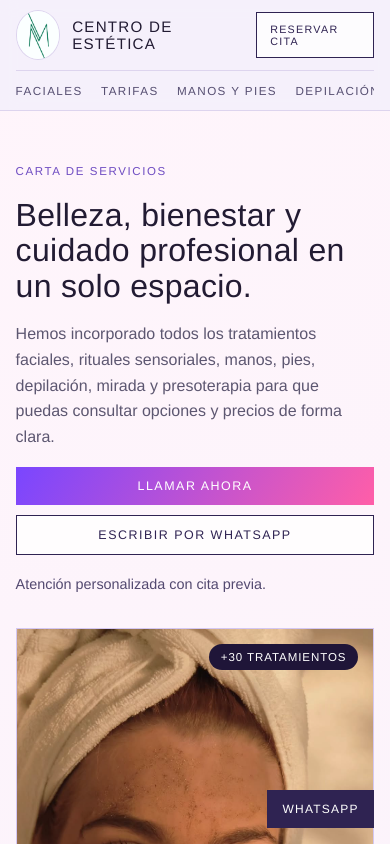
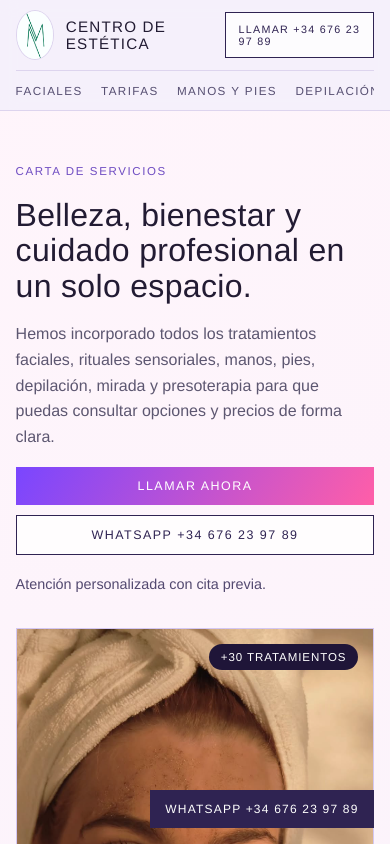
Before and after one commit to EduardoMGuillen/martamartinezweb, a Next.js app: page / in a window 390 px wide. Shown: the top 844 px of the page. Built offline with nearby package versions, Linux system fonts and the light colour scheme.

Commit message:
Update call and WhatsApp buttons with full phone number
Use +34 676 23 97 89 across call-to-action labels and contact text so the contact number is explicit and consistent on the page.

```diff
--- a/app/page.js
+++ b/app/page.js
@@ -211,7 +211,7 @@ export default function HomePage() {
         rel="noreferrer"
         aria-label="Contactar por WhatsApp"
       >
-        WhatsApp
+        WhatsApp +34 676 23 97 89
       </a>
 
       <header className="nav-wrap">
@@ -226,7 +226,7 @@ export default function HomePage() {
             </div>
           </div>
           <a className="btn btn-secondary nav-btn" href="tel:+34676239789">
-            Reservar cita
+            Llamar +34 676 23 97 89
           </a>
         </div>
         <div className="container nav-menu">
@@ -258,7 +258,7 @@ export default function HomePage() {
                 target="_blank"
                 rel="noreferrer"
               >
-                Escribir por WhatsApp
+                WhatsApp +34 676 23 97 89
               </a>
             </div>
             <p className="hero-location">Atención personalizada con cita previa.</p>
@@ -517,7 +517,7 @@ export default function HomePage() {
         <div className="container cta-box section-reveal">
           <h2>Reserva tu cita</h2>
           <p>
-            Contacto directo para asesoramiento y reservas: <strong>676 23 97 89</strong>.
+            Contacto directo para asesoramiento y reservas: <strong>+34 676 23 97 89</strong>.
           </p>
           <div className="mini-note">
             Si tienes dudas sobre zonas, combinados o tratamientos personalizados, te asesoramos
@@ -533,7 +533,7 @@ export default function HomePage() {
               target="_blank"
               rel="noreferrer"
             >
-              WhatsApp
+              WhatsApp +34 676 23 97 89
             </a>
           </div>
         </div>
```
